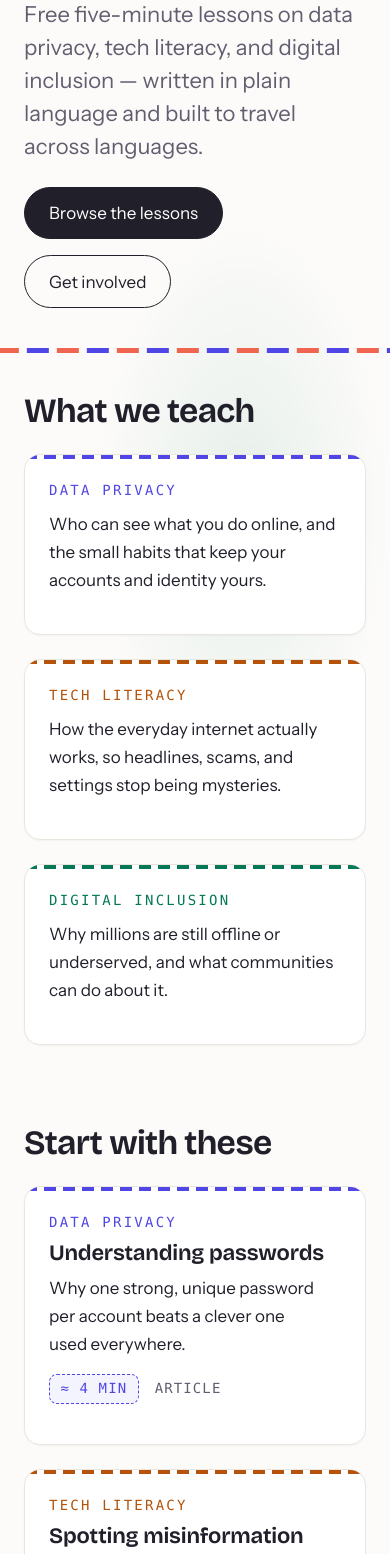
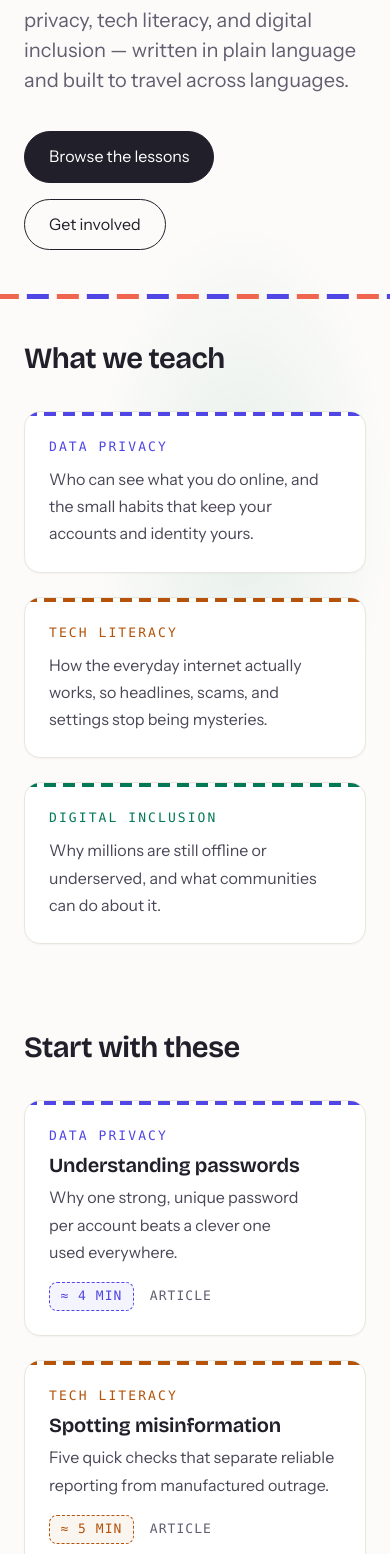
Before and after one commit to Kevinnnnn-ai/bytes-without-borders, a plain HTML site: page docs/index.html in a window 390 px wide. Shown: the part 395-1949 px from the top of the page. Drawn offline with Linux system fonts and the light colour scheme.

Commit message:
Refine type scale and spacing rhythm; lighten paragraph ink
Smaller type across the scale (body 17px -> 16px, h1 cap 4.75rem -> 4rem,
small labels 13px) with line-height opened to 1.7. Paragraphs read lighter
via a new --ink-body token (~8:1 contrast both schemes) because Instrument
Sans has no weight below 400; heading-like paragraphs (.footer-mission,
.quiz-question, .quiz-score) re-assert --ink.

Spacing moved to a two-tier rhythm: --space-1..5 group related content,
new --section-pad clamp is the only between-section unit (sections, hero,
article header, footer offset). Cards are flex columns with .postcard-meta
pinned to the card floor so meta rows align across grids; trailing card
margins trimmed; crumbs separated from title clusters; prose h2 gets more
air above.

Adversarial review caught and fixed three regressions before commit:
[hidden] guards for the now-flexed cards (lessons filter kept rendering
hidden cards), .prose CTA margin scoped past the paragraph so it stops
out-specifying .share-btn, and the meta padding-top dropped since flex
no longer collapses the preceding paragraph margin (gap was doubling).

architecture.md documents the new type/rhythm conventions and corrects
the stale "system font stacks" note. Verified with Playwright in light/
dark, desktop/mobile; pytest suite green (17/17).

Co-Authored-By: Claude Fable 5 <noreply@anthropic.com>

```diff
--- a/docs/css/main.css
+++ b/docs/css/main.css
@@ -29,6 +29,7 @@
   --paper: #fcfbf9;
   --paper-raised: #ffffff;
   --ink: #211f2a;
+  --ink-body: #4b4757;
   --ink-soft: #625e70;
   --line: #e9e6e0;
   --line-strong: #8e8a9c;
@@ -47,19 +48,21 @@
   --font-display: "Bricolage Grotesque", "Segoe UI Variable Display", "Segoe UI", system-ui, sans-serif;
   --font-body: "Instrument Sans", "Segoe UI", system-ui, -apple-system, Arial, sans-serif;
   --font-mono: ui-monospace, "Cascadia Code", "Segoe UI Mono", Consolas, Menlo, monospace;
-  --step--1: 0.875rem;
-  --step-0: 1.0625rem;
-  --step-1: 1.375rem;
-  --step-2: 1.875rem;
-  --step-3: clamp(2.125rem, 4.5vw, 3rem);
-  --step-4: clamp(2.75rem, 7.5vw, 4.75rem);
+  --step--1: 0.8125rem;
+  --step-0: 1rem;
+  --step-1: 1.25rem;
+  --step-2: 1.625rem;
+  --step-3: clamp(1.75rem, 1.35rem + 2vw, 2.5rem);
+  --step-4: clamp(2.375rem, 1.6rem + 4.5vw, 4rem);
 
-  /* rhythm */
+  /* rhythm: spaces 1–4 group related content; --section-pad is the only
+     between-section unit, so intra-group gaps never rival section breaks */
   --space-1: 0.5rem;
   --space-2: 1rem;
   --space-3: 1.5rem;
-  --space-4: 2.5rem;
-  --space-5: 4.5rem;
+  --space-4: 2.25rem;
+  --space-5: 3.5rem;
+  --section-pad: clamp(2.75rem, 2rem + 2.5vw, 4rem);
   --measure: 66ch;
   --radius: 16px;
   --radius-sm: 10px;
@@ -73,6 +76,7 @@
     --paper: #17161d;
     --paper-raised: #201f28;
     --ink: #eeedf4;
+    --ink-body: #c9c6d4;
     --ink-soft: #a5a1b2;
     --line: #312f3c;
     --line-strong: #6f6b7e;
@@ -113,7 +117,7 @@ body {
   color: var(--ink);
   font-family: var(--font-body);
   font-size: var(--step-0);
-  line-height: 1.65;
+  line-height: 1.7;
 }
 
 /* ambient aurora — three soft postal-colored blobs drifting behind the paper */
@@ -154,7 +158,10 @@ h3 { font-size: var(--step-1); letter-spacing: -0.01em; }
 
 h1, h2, h3 { text-wrap: balance; }
 
-p { margin: 0 0 var(--space-2); text-wrap: pretty; }
+/* Instrument Sans has no weight below 400, so body copy reads lighter
+   through ink instead: a softened body ink (~8:1 contrast, AA-safe).
+   Paragraphs that act as headings re-assert --ink where they're defined. */
+p { margin: 0 0 var(--space-2); color: var(--ink-body); text-wrap: pretty; }
 
 a {
   color: var(--indigo);
@@ -428,15 +435,15 @@ html.js .site-nav.is-open {
 main { display: block; }
 
 .section {
-  padding: var(--space-4) var(--space-3);
+  padding: var(--section-pad) var(--space-3);
   max-width: 72rem;
   margin: 0 auto;
 }
 
-.section-title { margin-bottom: var(--space-3); }
+.section-title { margin-bottom: var(--space-4); }
 
 .hero {
-  padding: var(--space-5) var(--space-3) var(--space-4);
+  padding: clamp(3.5rem, 2.5rem + 4vw, 5.5rem) var(--space-3) var(--section-pad);
   max-width: 72rem;
   margin: 0 auto;
 }
@@ -464,7 +471,7 @@ html.js .hero > *:nth-child(4) { animation-delay: 270ms; }
   display: flex;
   flex-wrap: wrap;
   gap: var(--space-2);
-  margin-top: var(--space-3);
+  margin-top: var(--space-4);
 }
 
 .btn {
@@ -528,6 +535,8 @@ html.js .reveal.in-view {
 
 .topic-card,
 .postcard {
+  display: flex;
+  flex-direction: column;
   background: var(--paper-raised);
   border: 1px solid var(--line);
   border-radius: var(--radius);
@@ -536,6 +545,15 @@ html.js .reveal.in-view {
   overflow: hidden;
   box-shadow: 0 1px 2px rgba(33, 31, 42, 0.04);
 }
+
+/* a trailing margin inside the card would unbalance its padding */
+.topic-card > :last-child,
+.postcard > :last-child { margin-bottom: 0; }
+
+/* the flex declaration above would otherwise defeat the hidden attribute,
+   which the lessons-hub topic filter relies on (card.hidden = true) */
+.topic-card[hidden],
+.postcard[hidden] { display: none; }
 
 .topic-card::before,
 .postcard::before {
@@ -572,11 +590,13 @@ html.js .reveal.in-view {
 .postcard h2 a::after,
 .postcard h3 a::after { content: ""; position: absolute; inset: 0; }
 
+/* pinned to the card floor so meta rows align across the whole grid;
+   the preceding paragraph's bottom margin supplies the minimum gap */
 .postcard-meta {
   display: flex;
   align-items: center;
   gap: var(--space-2);
-  margin-top: var(--space-2);
+  margin-top: auto;
 }
 
 .kind {
@@ -599,10 +619,11 @@ html.js .reveal.in-view {
 }
 .band .section { text-align: center; }
 .band p { max-width: 52ch; margin-left: auto; margin-right: auto; }
+.band .btn { margin-top: var(--space-2); }
 
 /* ---------- footer ---------- */
 
-.site-footer { margin-top: var(--space-5); }
+.site-footer { margin-top: var(--section-pad); }
 
 .footer-inner {
   max-width: 72rem;
@@ -620,6 +641,7 @@ html.js .reveal.in-view {
   font-weight: 600;
   font-size: var(--step-1);
   letter-spacing: -0.01em;
+  color: var(--ink);
   max-width: 30ch;
   margin: 0;
 }
@@ -638,28 +660,34 @@ html.js .reveal.in-view {
 
 /* ---------- article prose ---------- */
 
-.article-header { max-width: var(--measure); margin: 0 auto; padding-top: var(--space-4); }
+.article-header { max-width: var(--measure); margin: 0 auto; padding-top: var(--section-pad); }
 
+/* the crumb is wayfinding, not part of the title cluster — keep it apart */
 .crumb {
+  display: inline-block;
   font-family: var(--font-mono);
   font-size: var(--step--1);
   text-transform: uppercase;
   letter-spacing: 0.08em;
   text-decoration: none;
+  margin-bottom: var(--space-3);
 }
 
 .article-meta {
   display: flex;
   align-items: center;
   gap: var(--space-2);
-  margin: var(--space-2) 0 var(--space-3);
+  margin: var(--space-2) 0 var(--space-4);
 }
 
 .prose { max-width: var(--measure); margin: 0 auto; }
-.prose h2 { margin-top: var(--space-4); }
+.prose h2 { margin-top: var(--space-5); }
 .prose ul { padding-left: 1.2rem; }
 .prose li { margin-bottom: var(--space-1); }
 .prose strong { color: var(--topic); }
+/* article CTAs sit in a <p>; scoping past the paragraph keeps this off the
+   JS-appended .share-btn (a direct .prose child with its own offset) */
+.prose p > .btn { margin-top: var(--space-2); }
 
 /* ---------- lessons hub filter ---------- */
 
@@ -741,6 +769,8 @@ html.js .reveal.in-view {
   box-shadow: 0 12px 40px -24px rgba(33, 31, 42, 0.25);
 }
 
+.quiz-frame > :last-child { margin-bottom: 0; }
+
 /* every re-render slides its content in */
 html.js .quiz-frame > * { animation: rise 450ms var(--ease-out) backwards; }
 html.js .quiz-frame > *:nth-child(2) { animation-delay: 60ms; }
@@ -777,6 +807,7 @@ html.js .quiz-frame > *:nth-child(4) { animation-delay: 180ms; }
   font-weight: 600;
   font-size: var(--step-1);
   letter-spacing: -0.01em;
+  color: var(--ink);
 }
 
 .quiz-choices {
@@ -834,6 +865,7 @@ html.js .quiz-frame > *:nth-child(4) { animation-delay: 180ms; }
   font-weight: 650;
   font-size: var(--step-2);
   letter-spacing: -0.02em;
+  color: var(--ink);
   margin-bottom: var(--space-1);
 }
 
```
Also changed, not shown: 1 other file.
